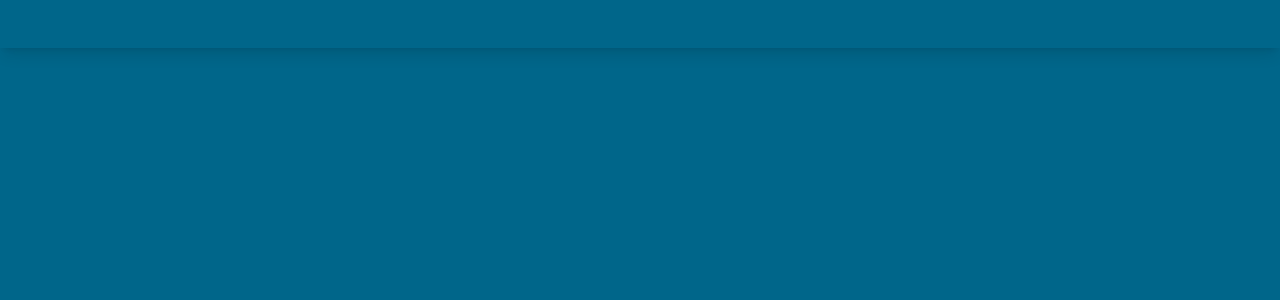
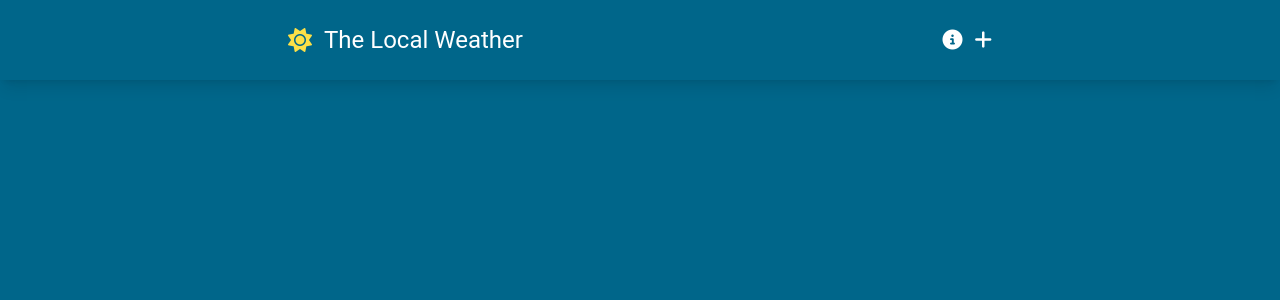
Before and after one commit to hossampy/weather-app-vue, a Vue app: page / in a window 1280 px wide. Shown: the top 300 px of the page. Built offline with nearby package versions, Linux system fonts and the light colour scheme.

Commit message:
add icons and styling

```diff
--- a/src/components/SiteNavigation.vue
+++ b/src/components/SiteNavigation.vue
@@ -1,10 +1,31 @@
 <template>
  <header class="sticky top-0 bg-weather-primary shadow-lg">
-    <nav class="container  flex flex-col sm:flex-row items-center gap-4 text-white py-6"></nav>
+    <nav class="container  flex flex-col sm:flex-row items-center gap-4 text-white py-6">
+
+       <RouterLink :to="{name:'home'}">
+        <div class="flex items-center gap-3 flex-1">
+            <i class="fa-solid fa-sun text-2xl text-yellow-300"></i>
+            <p class="text-2xl">The Local Weather</p>
+        </div>
+       </RouterLink>
+         <div class="flex gap-3 flex-1 justify-end">
+        <i
+          class="fa-solid fa-circle-info text-xl hover:text-weather-secondary duration-150 cursor-pointer"
+          @click="toggleModal"
+        ></i>
+         <i
+          class="fa-solid fa-plus text-xl hover:text-weather-secondary duration-150 cursor-pointer"
+
+        ></i>
+      </div>
+
+
+    </nav>
  </header>
 </template>
 
 <script>
+import { RouterLink } from 'vue-router';
 export default {
     setup () {
 
```
